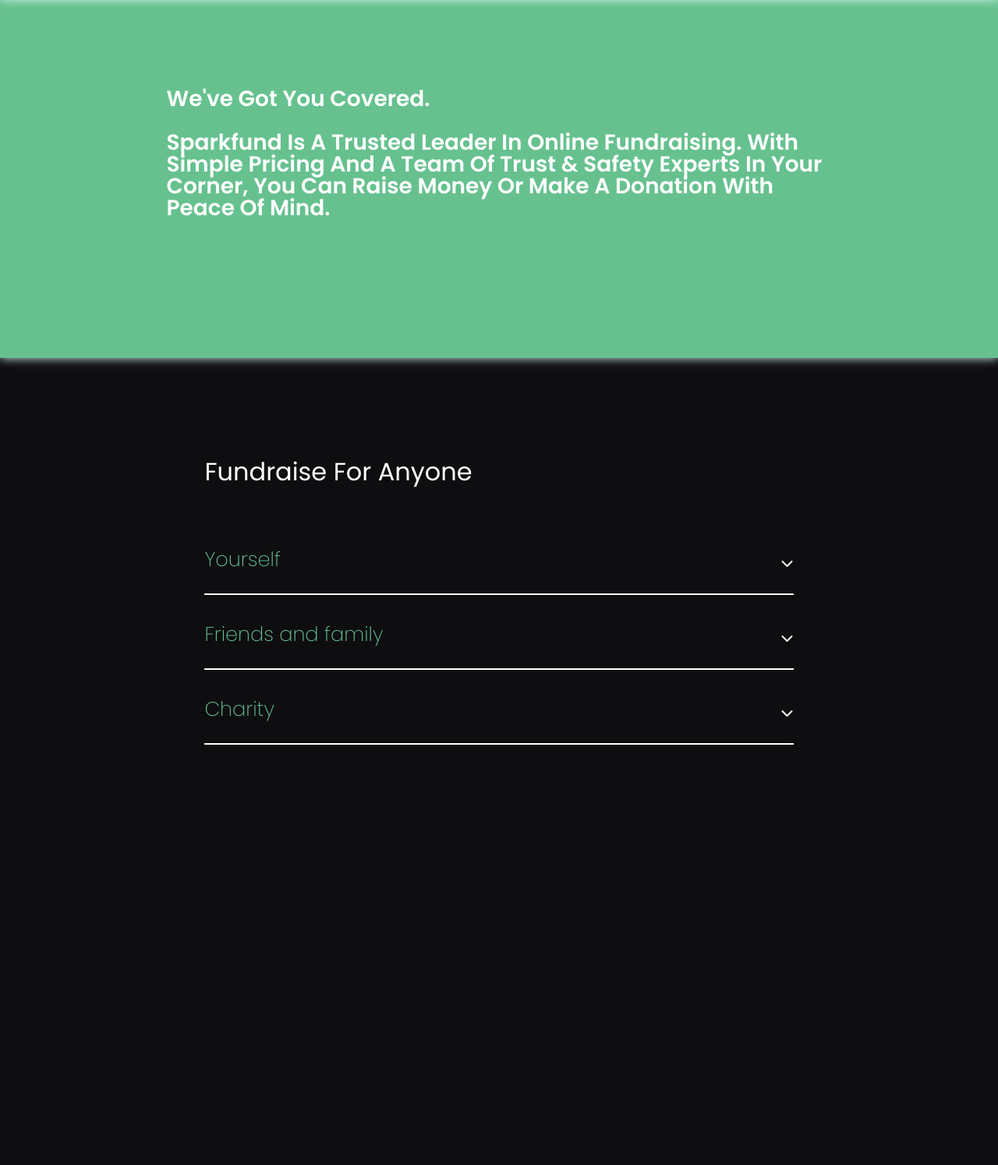
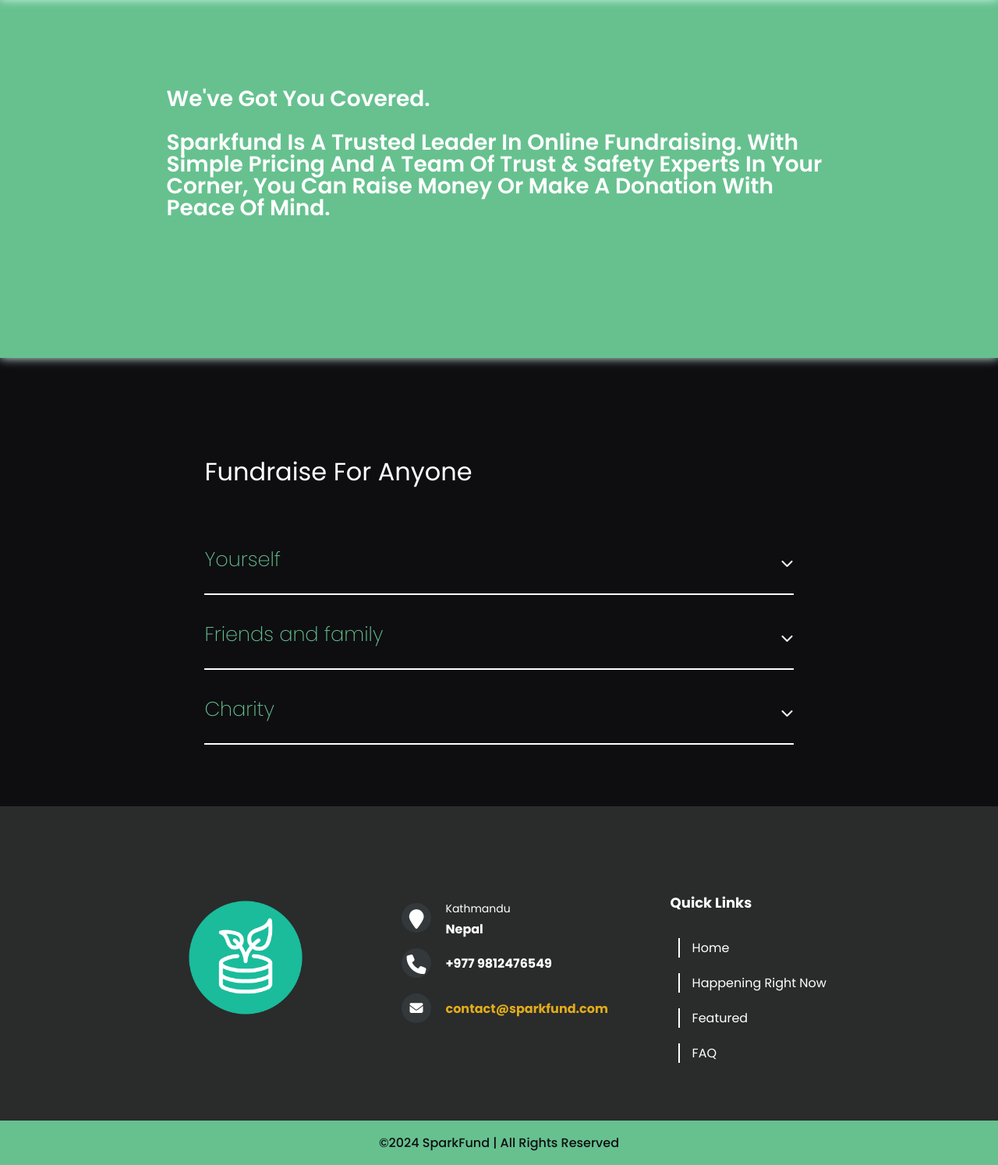
Before and after one commit to saugat077/SparkFund, a PHP site: page /sparkfund/ in a window 1280 px wide. Shown: the part 1981-3475 px from the top of the page at 78% size. Before the commit the page ends 2936 px from the top, so only its background shows below. Run offline with PHP 8.4, Linux system fonts and the light colour scheme; data that the repository does not hold is empty.

Commit message:
Footer added

```diff
--- /dev/null
+++ b/inc/components/footer.html
@@ -0,0 +1,67 @@
+<!DOCTYPE html>
+<html lang="en">
+  <head>
+    <meta charset="UTF-8" />
+    <meta name="viewport" content="width=device-width, initial-scale=1.0" />
+    <title>Document</title>
+    <!-- <link rel="stylesheet" href="../css/footer.css" /> -->
+  </head>
+  <body>
+    <!-- Site footer -->
+    <footer class="footer-distributed">
+      <div class="footer-container">
+        <div class="footer-left">
+          <img src="./inc/assets/logo-main.png" alt="" srcset="" />
+        </div>
+
+        <div class="footer-center">
+          <div>
+            <div>
+              <i class="fa fa-map-marker"></i>
+              <p><span>Kathmandu</span>Nepal</p>
+            </div>
+
+            <div>
+              <i class="fa fa-phone"></i>
+              <p>+977 9812476549</p>
+            </div>
+            <div>
+              <i class="fa fa-envelope"></i>
+              <p>
+                <a href="mailto:ksaugat77@gmail.com">contact@sparkfund.com</a>
+              </p>
+            </div>
+          </div>
+        </div>
+        <div class="footer-right">
+          <div>
+            <p class="footer-company-about">
+              <span>Quick Links</span>
+            </p>
+
+            <div class="footer-icons">
+              <ul
+                style="
+                  display: flex;
+                  flex-direction: column;
+                  text-align: left;
+                  font-size: 16px;
+                  font-weight: 400;
+                  color: white;
+                "
+              >
+                <li><a href="#Home">Home</a></li>
+                <li><a href="#Happening">Happening Right Now</a></li>
+                <li><a href="#Featured">Featured</a></li>
+                <li><a href="#FAQ">FAQ</a></li>
+              </ul>
+            </div>
+          </div>
+        </div>
+      </div>
+      <div class="footer-bottom">
+        <p>&copy;2024 SparkFund | All Rights Reserved</p>
+      </div>
+    </footer>
+  </body>
+</html>
--- a/inc/css/carousel.css
+++ b/inc/css/carousel.css
@@ -35,9 +35,7 @@
   text-decoration: none;
   outline: none;
 }
-a:hover {
-  color: #e73700;
-}
+
 h2 {
   margin-bottom: 48px;
   padding-bottom: 16px;
--- /dev/null
+++ b/inc/css/footer.css
@@ -0,0 +1,174 @@
+@import url("http://fonts.googleapis.com/css?family=Open+Sans:400,700");
+* {
+  padding: 0;
+  margin: 0;
+}
+
+@media (max-height: 800px) {
+  footer {
+    position: static;
+  }
+  header {
+    padding-top: 40px;
+  }
+}
+
+a:hover {
+  color: var(--accent);
+}
+
+.footer-distributed {
+  background-color: var(--secondary);
+  box-sizing: border-box;
+  width: 100%;
+  text-align: left;
+  font: bold 16px sans-serif;
+  padding: 50px 0px 0px 0px;
+  display: flex;
+  justify-content: center;
+  flex-direction: column;
+  align-items: center;
+}
+
+/* Footer left */
+
+.footer-container {
+  width: 75%;
+  padding: 1rem;
+  margin: 3rem 0rem;
+  display: flex;
+  justify-content: space-between;
+}
+
+.footer-left,
+.footer-center,
+.footer-right {
+  width: 30%;
+  display: flex;
+  justify-content: center;
+}
+
+.footer-left img {
+  width: 10rem;
+  height: 10rem;
+}
+/* Footer links */
+
+.footer-distributed .footer-links {
+  color: #ffffff;
+  margin: 20px 0 12px;
+}
+
+.footer-distributed .footer-links a {
+  display: inline-block;
+  line-height: 1.8;
+  text-decoration: none;
+  color: inherit;
+}
+
+.footer-distributed .footer-company-name {
+  color: #8f9296;
+  font-size: 14px;
+  font-weight: normal;
+  margin: 0;
+}
+
+/* Footer Center */
+
+.footer-distributed .footer-center {
+  width: 35%;
+}
+
+.footer-distributed .footer-center i {
+  background-color: #33383b;
+  color: #ffffff;
+  font-size: 25px;
+  width: 38px;
+  height: 38px;
+  border-radius: 50%;
+  text-align: center;
+  line-height: 42px;
+  margin: 10px 15px;
+  vertical-align: middle;
+}
+
+.footer-distributed .footer-center i.fa-envelope {
+  font-size: 17px;
+  line-height: 38px;
+}
+
+.footer-distributed .footer-center p {
+  display: inline-block;
+  color: #ffffff;
+  vertical-align: middle;
+  margin: 0;
+}
+
+.footer-distributed .footer-center p span {
+  display: block;
+  font-weight: normal;
+  font-size: 14px;
+  line-height: 2;
+}
+
+.footer-distributed .footer-center p a {
+  color: #e0ac1c;
+  text-decoration: none;
+}
+
+/* Footer Right */
+
+.footer-distributed .footer-company-about {
+  line-height: 20px;
+  color: #92999f;
+  font-size: 13px;
+  font-weight: normal;
+  margin: 0;
+}
+
+.footer-distributed .footer-company-about span {
+  display: block;
+  color: #ffffff;
+  font-size: 18px;
+  font-weight: bold;
+  margin-bottom: 20px;
+}
+
+.footer-distributed .footer-icons {
+  margin-top: 25px;
+}
+
+.footer-icons li {
+  border-left: 2px solid #fff;
+  margin: 10px;
+}
+
+.footer-icons a {
+  margin-left: 1rem !important ;
+}
+
+.footer-bottom {
+  width: 100%;
+  padding: 1rem;
+  background-color: var(--accent);
+  color: var(--main);
+  text-align: center;
+}
+
+.footer-bottom p {
+  font-weight: 500;
+}
+
+@media (max-width: 880px) {
+  .footer-distributed .footer-left,
+  .footer-distributed .footer-center,
+  .footer-distributed .footer-right {
+    display: block;
+    width: 100%;
+    margin-bottom: 40px;
+    text-align: center;
+  }
+  .footer-distributed .footer-center i {
+    margin-left: 0;
+  }
+}
--- a/inc/css/navbar.css
+++ b/inc/css/navbar.css
@@ -77,7 +77,7 @@
 
 ul {
   display: flex;
-  align-items: center;
+  /* align-items: center; */
   list-style: none;
 }
 
--- a/inc/css/style.css
+++ b/inc/css/style.css
@@ -150,6 +150,7 @@
   font-weight: 500;
   font-size: 1.5rem;
   color: var(--accent);
+  text-align: left;
 }
 
 .border {
--- a/index.php
+++ b/index.php
@@ -9,12 +9,13 @@
   <title>Sparkfund</title>
   <link rel="stylesheet" href="./inc/css/style.css">
   <link rel="stylesheet" href="./inc/css/faq.css">
+  <link rel="stylesheet" href="./inc/css/footer.css">
   <link rel="stylesheet" href="https://cdnjs.cloudflare.com/ajax/libs/font-awesome/6.4.2/css/all.min.css"
   integrity="sha512-z3gLpd7yknf1YoNbCzqRKc4qyor8gaKU1qmn+CShxbuBusANI9QpRohGBreCFkKxLhei6S9CQXFEbbKuqLg0DA==" crossorigin="anonymous" referrerpolicy="no-referrer">
 </head>
 <body>
   <!-- Hero section -->
-  <header>
+  <header id="Home">
       <!-- Navbar -->
           <?php
           include('./inc/components/navbar.php');
@@ -40,7 +41,7 @@
     <div class="main-shadows"></div>
       <!-- Events section -->
       <section class="events">
-  <div class="title">
+  <div class="title" id="Happening">
       <h2>Funding Events Happening Right Now
         <div class="border"></div>
       </h2>
@@ -131,7 +132,7 @@
 </section>
 
 <!-- Carousel -->
-<section class="main-carousel">
+<section class="main-carousel" id="Featured">
       <div class="title">
               <h2>Featured Topics <div class="border"></div></h2>
 
@@ -159,10 +160,17 @@
   </div>
 
   <!-- FAQ -->
-  <div class="faq-main">
+  <div class="faq-main" id="FAQ">
       <?php
         include('./inc/components/faq.html');
         ?>
+  </div>
+
+  <!-- Footer -->
+  <div>
+    <?php
+    include('./inc/components/footer.html');
+    ?>
   </div>
 
   <script src="./inc/js/faq.js"></script>
```
